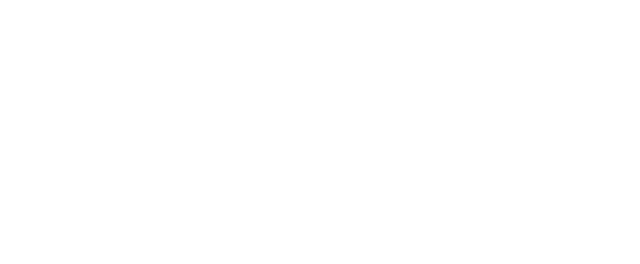
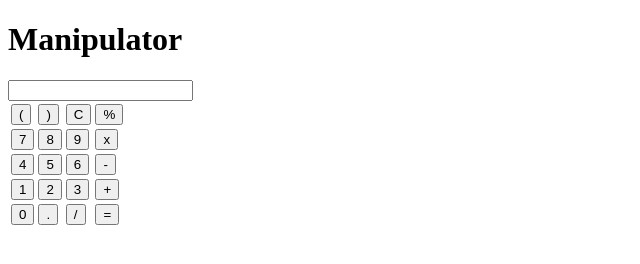
Before and after one commit to rit1311raj/calculator, a plain HTML site: page index.html in a window 1280 px wide. Shown: the whole page, without its empty margins (0-640 px from the left). Drawn offline with Linux system fonts and the light colour scheme.

Commit message:
Layout completed

```diff
--- a/index.html
+++ b/index.html
@@ -9,7 +9,40 @@
 </head>
 <body>
     <div class="container">
-
+     <h1>Manipulator</h1>
+     <input  name="screen" id="screen">
+     <table>
+         <tr>
+             <td><button>(</button></td>
+             <td><button>)</button></td>
+             <td><button>C</button></td>
+             <td><button>%</button></td>
+         </tr>
+         <tr>
+             <td><button>7</button></td>
+             <td><button>8</button></td>
+             <td><button>9</button></td>
+             <td><button>x</button></td>
+         </tr>
+         <tr>
+             <td><button>4</button></td>
+             <td><button>5</button></td>
+             <td><button>6</button></td>
+             <td><button>-</button></td>
+         </tr>
+         <tr>
+             <td><button>1</button></td>
+             <td><button>2</button></td>
+             <td><button>3</button></td>
+             <td><button>+</button></td>
+         </tr>
+         <tr>
+             <td><button>0</button></td>
+             <td><button>.</button></td>
+             <td><button>/</button></td>
+             <td><button>=</button></td>
+         </tr>
+     </table>
     </div>
 </body>
 <script src="index.js"></script>
```
